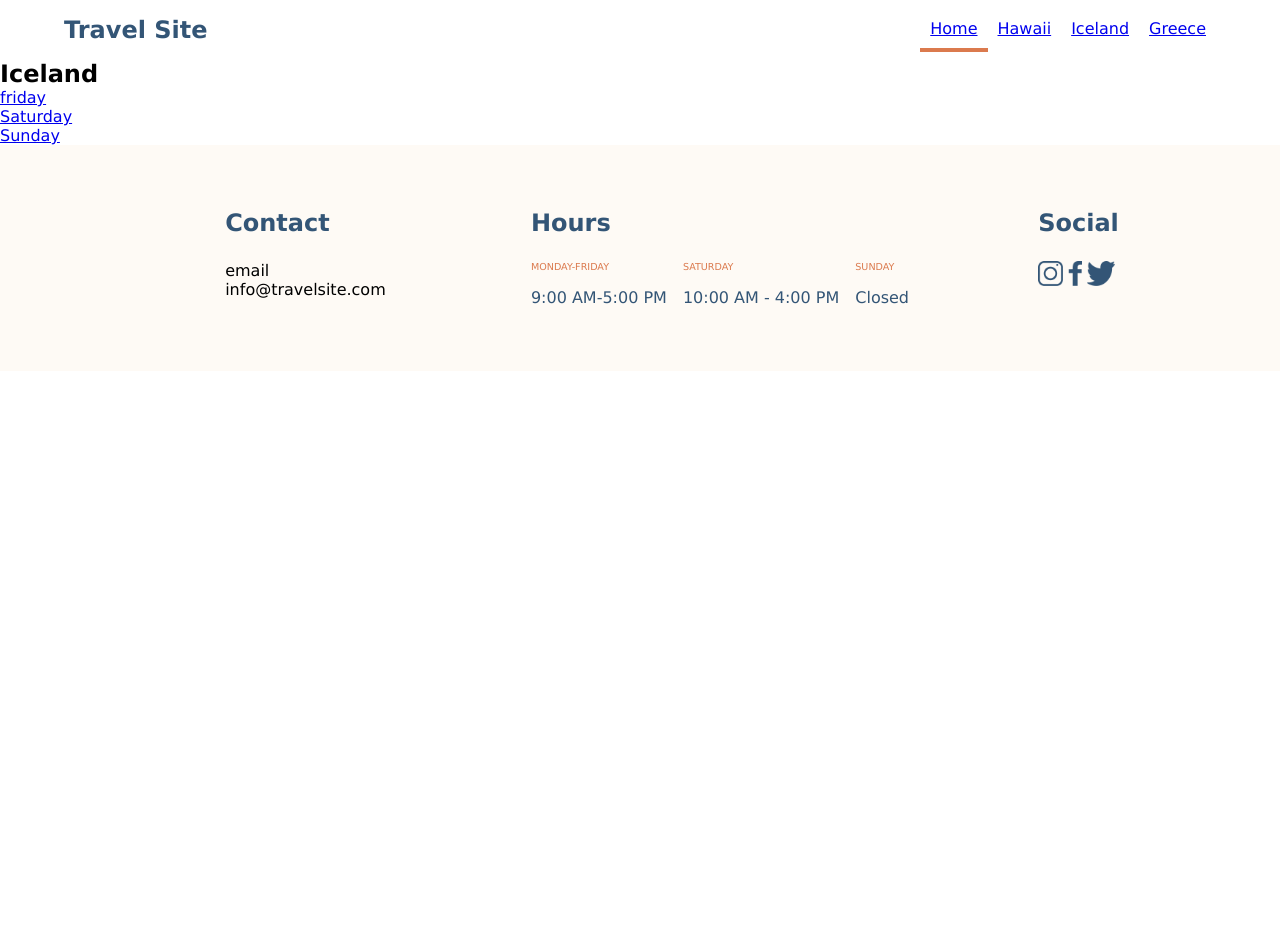
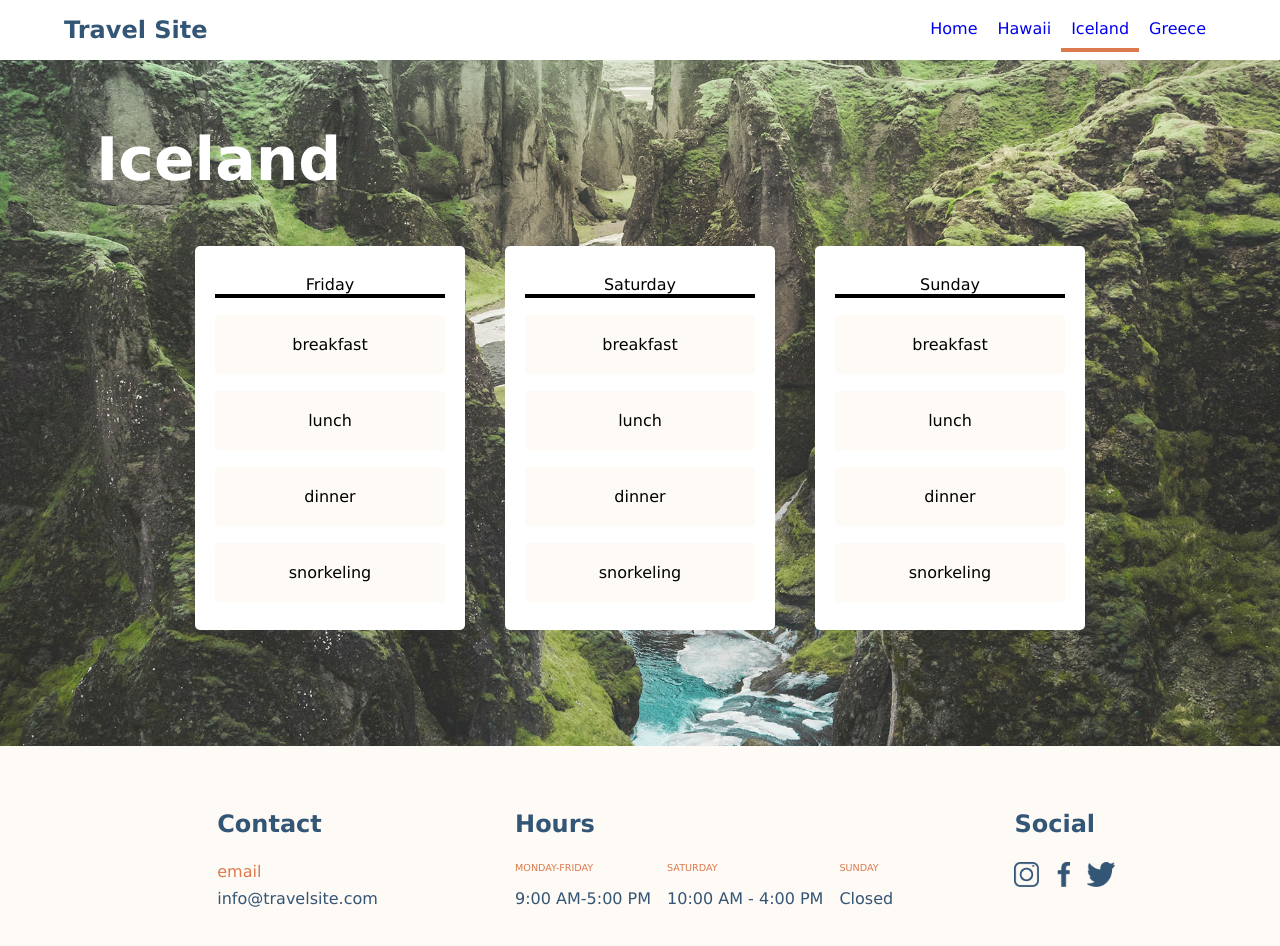
Before and after one commit to Abana55/travel-site-alec-bana, a plain HTML site: page pages/iceland.html in a window 1280 px wide. Before the commit the page ends 800 px from the top, so only its background shows below. Drawn offline with Linux system fonts and the light colour scheme.

Commit message:
updated destinations

```diff
--- a/css/destintation.css
+++ b/css/destintation.css
@@ -0,0 +1,63 @@
+.hawaii-bkg {
+    background: url(/assets/Images/hawaii.jpg);
+    background-size: cover;
+    display: flex;
+    flex-direction: column;
+    background-position: center;
+}
+.greece-bkg {
+    background: url(/assets/Images/greece.jpg);
+    background-size: cover;
+    background-position: center;
+    display: flex;
+    flex-direction: column;
+}
+.iceland-bkg {
+    background: url(/assets/Images/iceland.jpg);
+    background-position: center;
+    display: flex;
+    flex-direction: column;
+    background-size:cover;
+
+}
+.title__card {
+    font-size: 3.75rem;
+    color: white;
+    padding-left: 96px;
+    padding-top: 64px;
+}
+
+.itinerary__cards {
+    display: flex;
+    justify-content: center;
+    padding-top: 32px;
+    padding-bottom: 96px;
+}
+.itinerary {
+    background-color: white;
+    width: 270px;
+    height: 384px;
+    padding: 1.25rem;
+    margin: 20px;
+    border-radius: 5px;
+    border-color: 1px black 20%;
+    box-shadow: 0px 4px 4px 20%;
+    overflow: hidden;
+}
+.activities {
+    display: flex;
+    flex-direction: column;
+    height: 100%;
+    justify-content: space-around;
+    text-align: center;
+
+}
+.first-day {
+    border-bottom: 4px solid black;
+}
+.schedule {
+    background-color: #FEFAF5;
+    border-radius: 4px;
+    padding: 20px;
+
+}
--- a/css/global.css
+++ b/css/global.css
@@ -15,6 +15,7 @@ nav {
     top: 0;
     position: sticky;
     width: 100%;
+    text-decoration: none;
 }
 
 .navi__title {
@@ -27,12 +28,16 @@ nav {
     list-style: none;
     text-decoration: none;
 }
+.navi__anchor {
+    text-decoration: none;
+}
 
 .navi__destinations {
     display: flex;
     margin-left: auto;
     list-style: none;
     margin-right: 4rem;
+    text-decoration: none;
 }
 
 .navi__destinations--li {
@@ -77,6 +82,13 @@ nav {
 }*/
 .foot__contact-info {
     list-style: none;
+    color: #DB7A4E;
+    padding-bottom: 8px;
+}
+.foot__contact-email {
+    list-style: none;
+    color: #335576;
+
 }
  .foot__hours {
     flex-direction: row;
@@ -109,5 +121,5 @@ nav {
 }
 .foot__img-size {
     height: 1.5625rem;
-
+    padding-right: 12px;
 }
--- a/css/main.css
+++ b/css/main.css
@@ -94,8 +94,8 @@
  /* need to make the border glisten */
 .recommended__spot{
     background-color: white;
-    width: 16.875rem;
-    height: 24rem;
+    width: 270px;
+    height: 384px;
     padding: 1.25rem;
     margin: 20px;
     border-radius: 5px;
--- a/pages/iceland.html
+++ b/pages/iceland.html
@@ -5,50 +5,61 @@
     <meta name="viewport" content="width=device-width, initial-scale=1.0">
     <title>travel-site-iceland</title>
     <link rel="stylesheet" href="/css/global.css">
+    <link rel="stylesheet" href="/css/destintation.css">
 </head>
 <body>
+    <header>
     <nav class="navi">
         <a class="navi__link" href="/index.html"><h2 class="navi__title">Travel Site</h2></a>
         <ul class="navi__destinations">
-            <a href="/index.html"><li class="navi__destinations--li border-color">Home</li></a>
-            <a href="/pages/hawaii.html"><li class="navi__destinations--li">Hawaii</li></a>
-            <a href="/pages/iceland.html"><li class="navi__destinations--li">Iceland</li></a>
-            <a href="/pages/greece.html"><li class="navi__destinations--li">Greece</li></a>
+            <a class="navi__anchor" href="/index.html"><li class="navi__destinations--li">Home</li></a>
+            <a class="navi__anchor" href="/pages/hawaii.html"><li class="navi__destinations--li">Hawaii</li></a>
+            <a class="navi__anchor" href="/pages/iceland.html"><li class="navi__destinations--li border-color">Iceland</li></a>
+            <a class="navi__anchor" href="/pages/greece.html"><li class="navi__destinations--li">Greece</li></a>
         </div>
     </nav>
+    </header>
+    <main>
+        <section class="iceland-bkg">
+            <h2 class="title__card">Iceland</h2>
+            <section class="itinerary__cards">
+                <section class="itinerary">
+                    <section class="activities">
+                        <section class="first-day">Friday</section>
+                        <section class="schedule">breakfast</section>
+                        <section class="schedule">lunch</section>
+                        <section class="schedule">dinner</section>
+                        <section class="schedule">snorkeling</section>
+                    </section>
+                </section>
 
+                <section class="itinerary">
+                    <section class="activities">
+                        <section class="first-day">Saturday</section>
+                        <section class="schedule">breakfast</section>
+                        <section class="schedule">lunch</section>
+                        <section class="schedule">dinner</section>
+                        <section class="schedule">snorkeling</section>
+                    </section>
+                </section>
 
-    <section class="recommended--border">
-        <h2 class="recommended__title">Iceland</h2>
-
-            <section class="recommended">
-
-                <a class="recommended__anchor" href="/pages/hawaii.html">
-                    <div class="recommended__spot hawaii__pic">
-                        <p class="recommended__spot--color">friday</p>
-                    </div>
-                </a>
-                <a class="recommended__anchor" href="/pages/iceland.html">
-                    <div class="recommended__spot iceland__pic">
-                        <p class="recommended__spot--color">Saturday</p>
-                    </div>
-                </a>
-                <a class="recommended__anchor" href="/pages/greece.html">
-                    <div class="recommended__spot greece__pic">
-                        <p class="recommended__spot--color">Sunday</p>
-                    </div>
-                </a>
+                <section class="itinerary">
+                    <section class="activities">
+                        <section class="first-day">Sunday</section>
+                        <section class="schedule">breakfast</section>
+                        <section class="schedule">lunch</section>
+                        <section class="schedule">dinner</section>
+                        <section class="schedule">snorkeling</section>
+                </section>
             </section>
-    </section>
-
-
+    </main>
 
     <footer class="foot">
     <section class="foot__contact">
             <h3 class="foot__section-title">Contact</h3>
                 <ul class="foot__contact-list">
                     <li class="foot__contact-info">email</li>
-                    <li class="foot__contact-info">info@travelsite.com</li>
+                    <li class="foot__contact-email">info@travelsite.com</li>
                 </ul>
         </section>
 
```
Also changed, not shown: index.html (+15 -13 lines), pages/greece.html (+43 -12 lines), pages/hawaii.html (+45 -14 lines), 1 other file.
